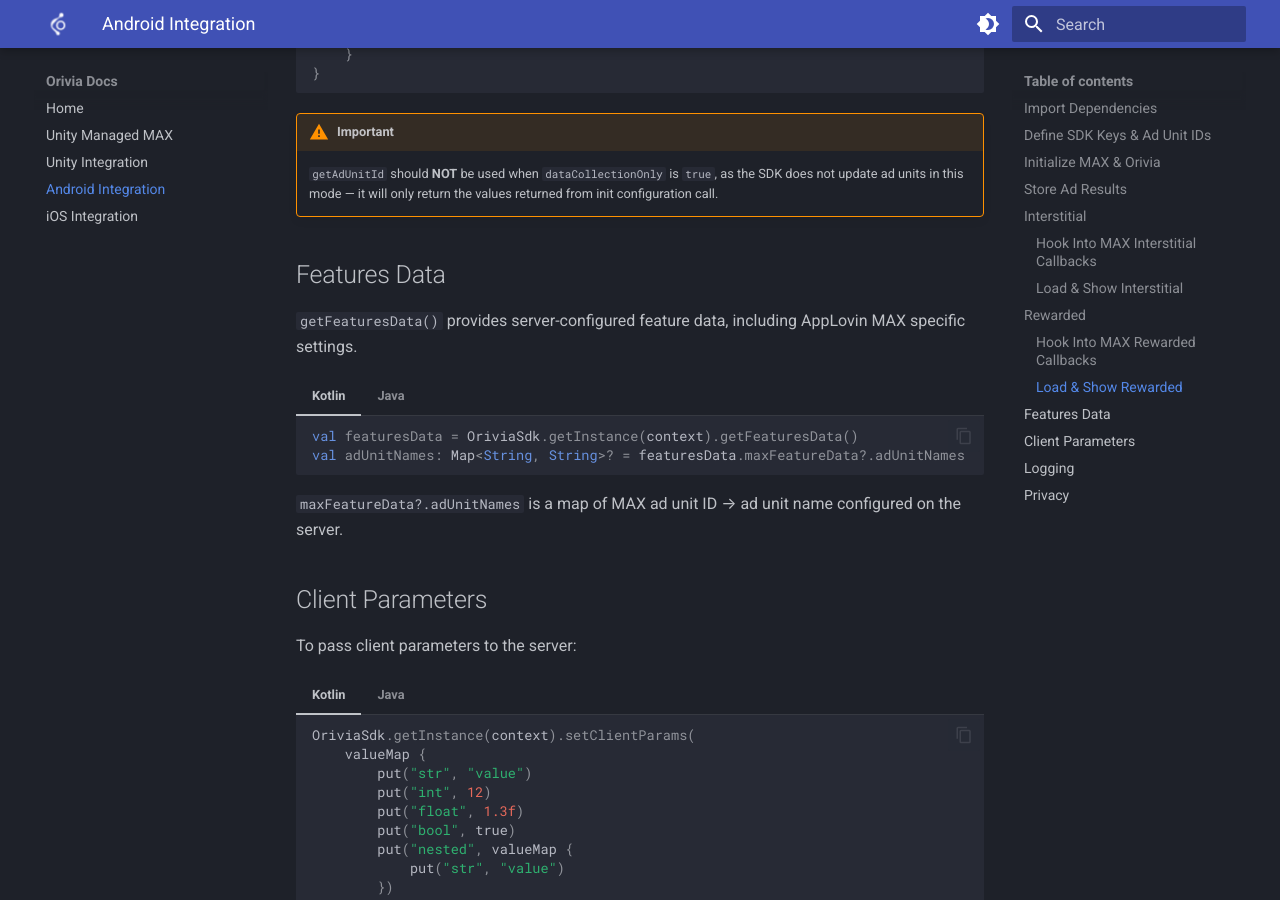
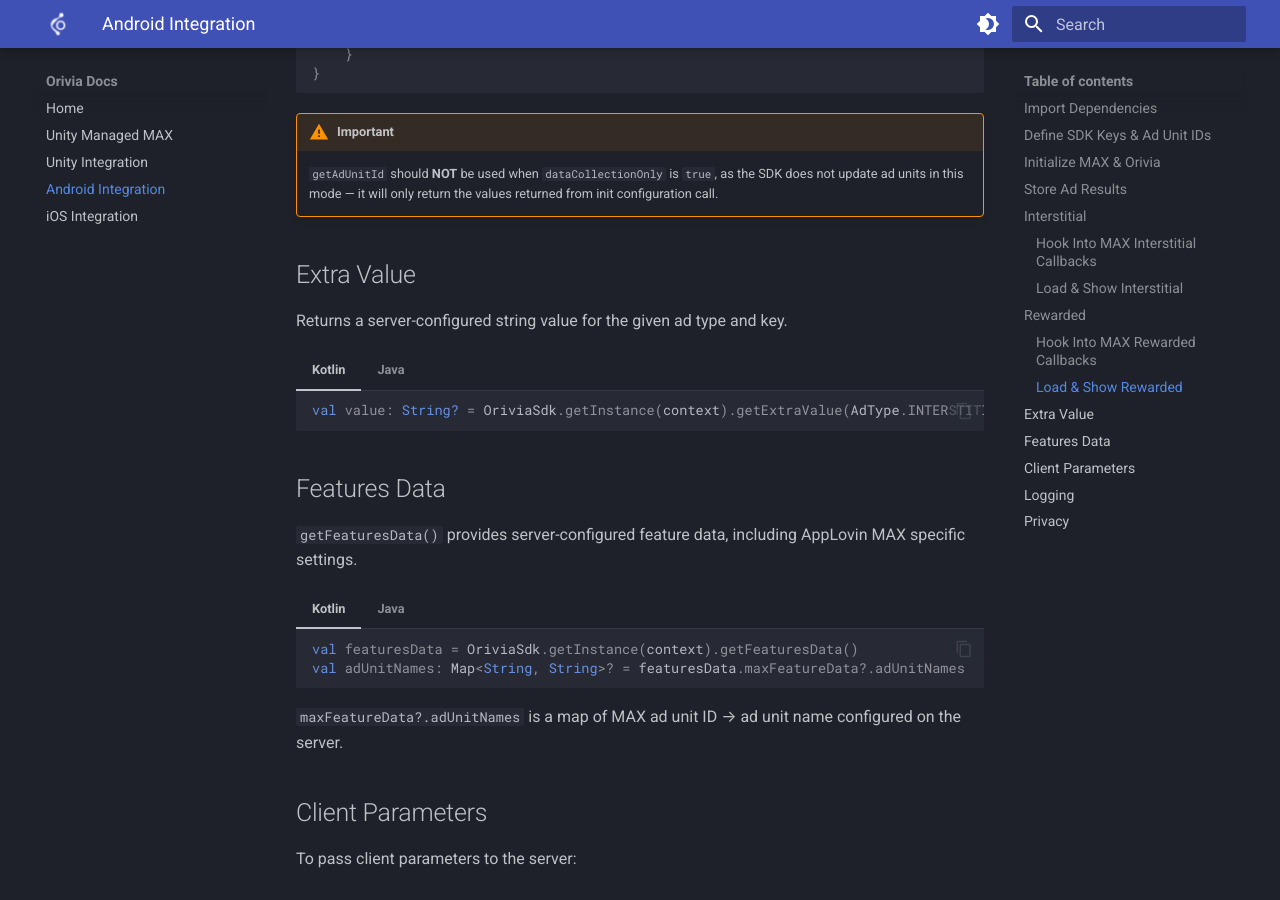
Before and after one commit to orivia-ai/orivia-sdk-docs.github.io, an MkDocs documentation site: the page built from docs/android.md, in a window 1280 px wide and 900 px high, scrolled down 5657 px. Built offline with MkDocs 1.6.1 and Material for MkDocs 9.7.7, drawn with Linux system fonts in a browser that asks for light colours.

Commit message:
Update docs

````diff
--- a/docs/android.md
+++ b/docs/android.md
@@ -446,6 +446,20 @@
 !!! warning "Important"
     `getAdUnitId` should **NOT** be used when `dataCollectionOnly` is `true`, as the SDK does not update ad units in this mode — it will only return the values returned from init configuration call.
 
+## Extra Value
+
+Returns a server-configured string value for the given ad type and key.
+
+=== "Kotlin"
+    ```kotlin
+    val value: String? = OriviaSdk.getInstance(context).getExtraValue(AdType.INTERSTITIAL, "my_key")
+    ```
+
+=== "Java"
+    ```java
+    String value = OriviaSdk.getInstance(context).getExtraValue(AdType.INTERSTITIAL, "my_key");
+    ```
+
 ## Features Data
 
 `getFeaturesData()` provides server-configured feature data, including AppLovin MAX specific settings.
````
Also changed, not shown: docs/unity.md (+8 -0 lines).
